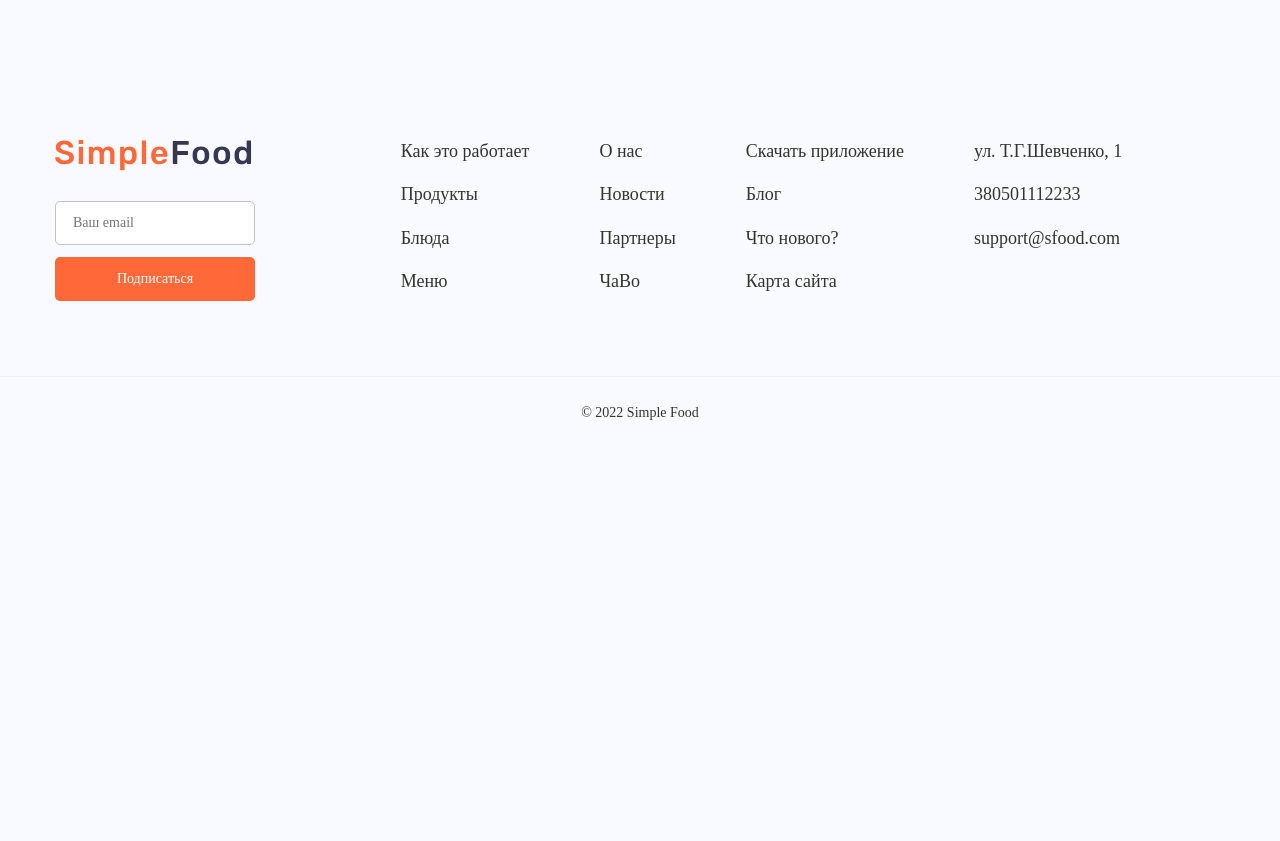
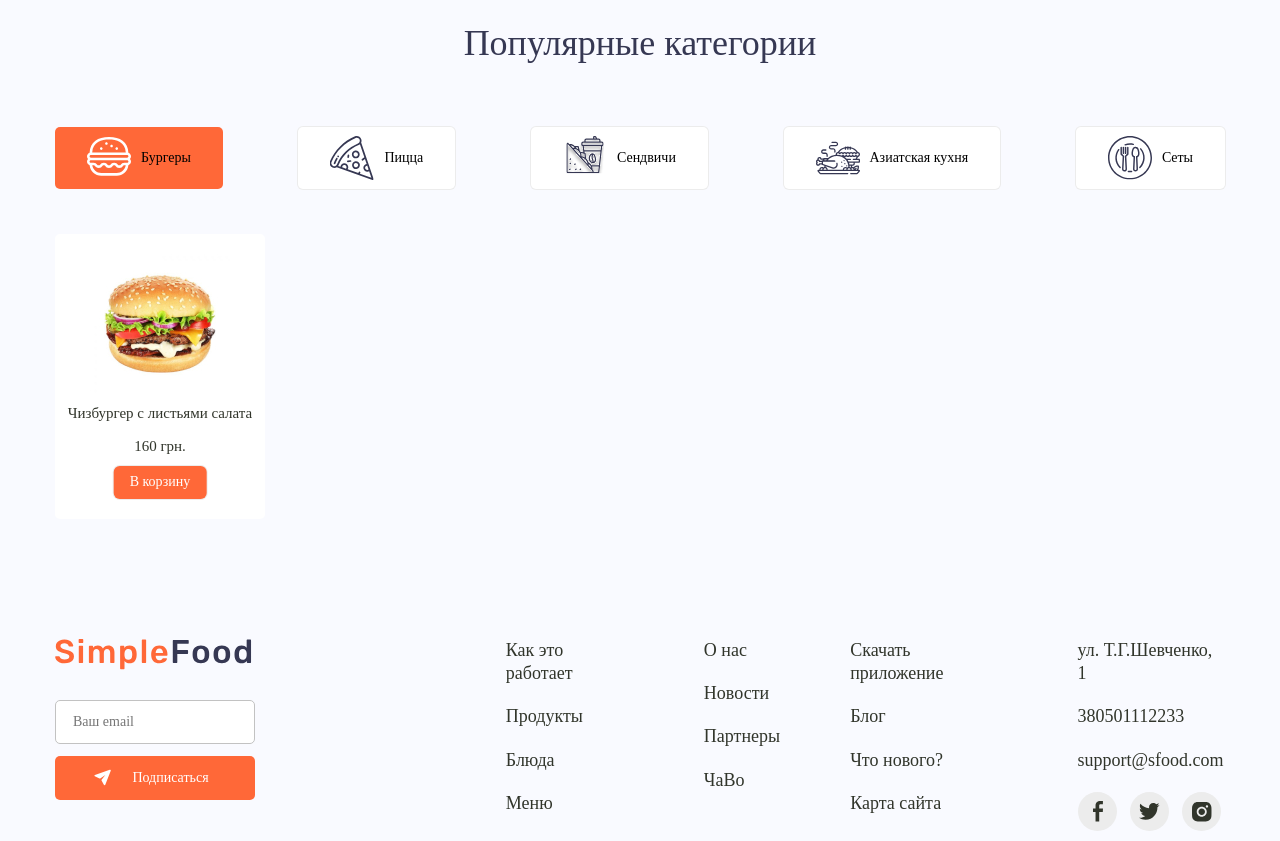
Before and after one commit to PerecNeDorogo/delivery, a website: page app/index.html in a window 1280 px wide. Shown: the part 900-1741 px from the top of the page. Before the commit the page ends 1350 px from the top, so only its background shows below. Drawn offline with nearby package versions, Linux system fonts and the light colour scheme; files that its build step writes are made by us from their sources; files whose address does not match are found by name.

Commit message:
сверстал кнопки популярных категорий и первую карточку

```diff
--- a/app/index.html
+++ b/app/index.html
@@ -72,7 +72,81 @@
         </div>
       </div>
 
-      <main class="main"></main>
+      <main class="main">
+        <section class="popular">
+          <div class="container">
+            <h2 class="popular__title title">Популярные категории</h2>
+            <ul class="popular__container">
+              <li class="popular__item">
+                <button class="popular__btn burger" type="button">
+                  Бургеры
+                </button>
+              </li>
+              <li class="popular__item">
+                <button class="popular__btn pizza" type="button">Пицца</button>
+              </li>
+              <li class="popular__item">
+                <button class="popular__btn sandwich" type="button">
+                  Сендвичи
+                </button>
+              </li>
+              <li class="popular__item">
+                <button class="popular__btn asian" type="button">
+                  Азиатская кухня
+                </button>
+              </li>
+              <li class="popular__item">
+                <button class="popular__btn sets" type="button">Cеты</button>
+              </li>
+            </ul>
+            <ul class="popular__cards-list">
+              <li class="popular__cards-item">
+                <a class="popular__cards-link" href="#">
+                  <img
+                    class="popular__cards-img"
+                    src="images/popular/item_01-480x480 .jpg"
+                    alt="чизбургер с листьями салата"
+                  />
+                  <h2 class="popular__cards-title">
+                    Чизбургер с листьями салата
+                  </h2>
+                  <p class="popular__cards-price">160 грн.</p>
+                  <button class="popular__cards-btn" type="button">
+                    В корзину
+                  </button>
+                </a>
+              </li>
+              <li class="popular__cards-item">
+                <a class="popular__cards-link" href="#"> </a>
+              </li>
+              <li class="popular__cards-item">
+                <a class="popular__cards-link" href="#"> </a>
+              </li>
+              <li class="popular__cards-item">
+                <a class="popular__cards-link" href="#"> </a>
+              </li>
+              <li class="popular__cards-item">
+                <a class="popular__cards-link" href="#"> </a>
+              </li>
+              <li class="popular__cards-item">
+                <a class="popular__cards-link" href="#"> </a>
+              </li>
+              <li class="popular__cards-item">
+                <a class="popular__cards-link" href="#"> </a>
+              </li>
+              <li class="popular__cards-item">
+                <a class="popular__cards-link" href="#"> </a>
+              </li>
+              <li class="popular__cards-item">
+                <a class="popular__cards-link" href="#"> </a>
+              </li>
+              <li class="popular__cards-item">
+                <a class="popular__cards-link" href="#"> </a>
+              </li>
+            </ul>
+          </div>
+        </section>
+      </main>
 
       <footer class="footer">
         <div class="container">
@@ -92,7 +166,7 @@
                   required
                 />
                 <button class="footer__form-btn" type="submit">
-                  Подписаться
+                  <span>Подписаться</span>
                 </button>
               </form>
             </div>
--- a/app/scss/_global.scss
+++ b/app/scss/_global.scss
@@ -29,3 +29,9 @@ body {
   margin: 0 auto;
   padding: 0 15px;
 }
+
+.title {
+  @extend %rubicmed-500;
+  font-size: 36px;
+  color: $title;
+}
--- a/app/scss/reset.scss
+++ b/app/scss/reset.scss
@@ -76,3 +76,7 @@ textarea,
 button {
   outline: transparent;
 }
+
+button {
+  border: none;
+}
--- a/app/scss/style.scss
+++ b/app/scss/style.scss
@@ -148,6 +148,115 @@
   padding: 120px 0;
 }
 
+.popular__title {
+  margin-bottom: 60px;
+  text-align: center;
+}
+
+.popular__container {
+  display: flex;
+  justify-content: space-between;
+  margin-bottom: 45px;
+}
+
+.popular__btn {
+  position: relative;
+  border-radius: 5px;
+  max-height: 70px;
+}
+
+.burger::before,
+.pizza::before,
+.sandwich::before,
+.asian::before,
+.sets::before {
+  content: "";
+  position: absolute;
+  @include bg-image;
+  height: 44px;
+  width: 44px;
+  top: 50%;
+  transform: translateY(-50%);
+  left: 32px;
+}
+
+.burger {
+  background-color: $orange;
+  padding: 22px 32px 22px 86px;
+}
+
+.burger::before {
+  background-image: url(../images/popular/popular_icons/burger_1.svg);
+}
+
+.pizza,
+.sandwich,
+.asian,
+.sets {
+  background: #ffffff;
+  box-shadow: 0 0 0 1px #ececec;
+  padding: 22px 32px 22px 86px;
+}
+
+.pizza::before {
+  background-image: url("../images/popular/popular_icons/pizza_1.svg");
+}
+
+.sandwich::before {
+  background-image: url("../images/popular/popular_icons/sandwich_1.svg");
+}
+
+.asian::before {
+  background-image: url("../images/popular/popular_icons/asia.svg");
+}
+
+.sets::before {
+  background-image: url("../images/popular/popular_icons/dish_1.svg");
+}
+
+// ==============================
+.popular__cards-item {
+  background-color: #fff;
+  max-width: 210px;
+  max-height: 299px;
+  border-radius: 5px;
+}
+
+.popular__cards-img {
+  padding: 20px 35px 10px;
+}
+
+.popular__cards-title,
+.popular__cards-price {
+  text-align: center;
+  font-size: 15px;
+}
+
+.popular__cards-title {
+  padding: 0 10px 15px 10px;
+  line-height: 18px;
+}
+
+.popular__cards-price {
+  @extend %rubicmed-500;
+  margin-bottom: 10px;
+}
+
+.popular__cards-btn {
+  padding: 7px 16px;
+  background-color: $orange;
+  margin-bottom: 20px;
+  margin-left: 50%;
+  transform: translateX(-50%);
+  color: #fff;
+  border-radius: 6px;
+  box-shadow: 0 0 0 1px #ececec;
+}
+// ==============================
+// ==============================
+// ==============================
+// ==============================
+// ==============================
 .footer {
   display: flex;
   flex-direction: column;
@@ -168,6 +277,11 @@
 
 .logo__footer {
   margin-bottom: 30px;
+}
+
+.footer__form-input {
+  background: #ffffff;
+  border: 1px solid #c2c2c2;
 }
 
 .footer__form-input,
@@ -193,6 +307,9 @@
   font-size: 14px;
   border: none;
   color: #fff;
+  span {
+    padding: 13px 38px 13px 69px;
+  }
 }
 
 .footer__form-btn::before {
--- a/package.json
+++ b/package.json
@@ -19,5 +19,8 @@
     "gulp-uglify": "^3.0.2",
     "jquery": "^3.6.4",
     "sass": "^1.62.1"
+  },
+  "dependencies": {
+    "mixitup": "^3.3.1"
   }
 }
```
Also changed, not shown: app/images/icons/arrow_btn-footer.svg (added), app/images/icons/facebook.svg (added), app/images/icons/instagram.svg (added), app/images/icons/twitter.svg (added), app/images/popular/item_01-480x480 .jpg (added), app/images/popular/item_02-480x480 .jpg (added), app/images/popular/item_03-480x480 .jpg (added), app/images/popular/item_04-480x480 .jpg (added), app/images/popular/item_05-480x480 .jpg (added), app/images/popular/popular_icons/asia.svg (added), app/images/popular/popular_icons/burger_1.svg (added), app/images/popular/popular_icons/dish_1.svg (added), app/images/popular/popular_icons/pizza_1.svg (added), app/images/popular/popular_icons/sandwich_1.svg (added).
